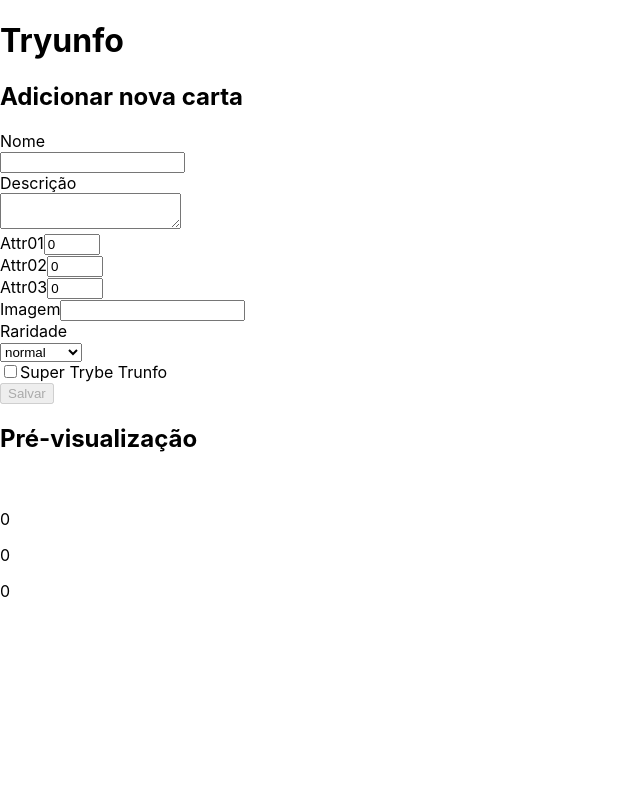
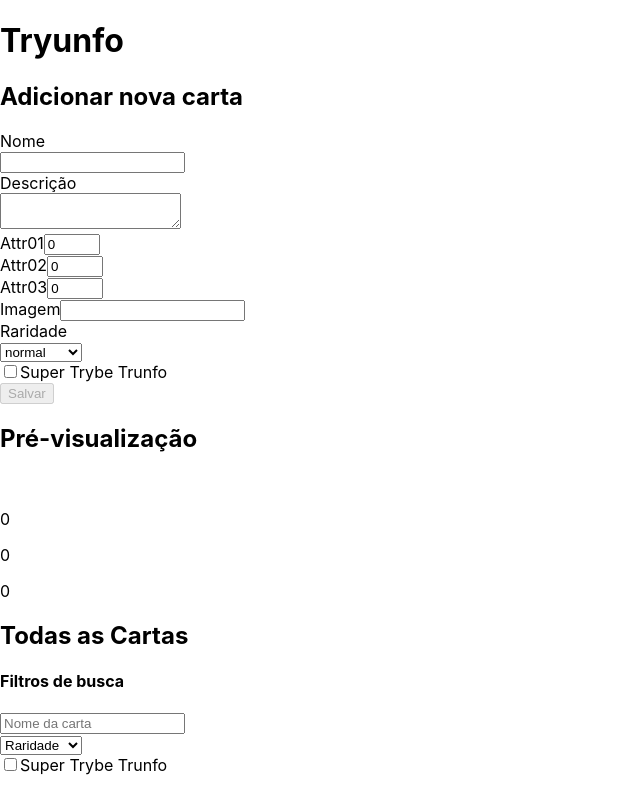
Before and after one commit to xmatheuspereira/Tryunfo, a React (Create React App) app: page / in a window 1280 px wide. Shown: the whole page, without its empty margins (0-640 px from the left). Built offline with nearby package versions, Linux system fonts and the light colour scheme.

Commit message:
Requisito 10 OK

```diff
--- a/src/App.js
+++ b/src/App.js
@@ -1,6 +1,7 @@
 import React from 'react';
 import Form from './components/Form';
 import Card from './components/Card';
+import Filter from './components/Filter';
 
 class App extends React.Component {
   state = {
@@ -16,6 +17,9 @@ class App extends React.Component {
     onSaveButtonClick: this.saveCard,
     cards: [],
     hasTrunfo: false,
+    searchByName: '',
+    searchByRarity: '',
+    searchByTrunfo: false,
   };
 
   // Ref. https://pt-br.reactjs.org/docs/forms.html
@@ -79,6 +83,9 @@ class App extends React.Component {
       cards: [...previousState.cards, createdCard],
       onSaveButtonClick: this.saveCard,
       hasTrunfo: false,
+      searchByName: '',
+      searchByRarity: '',
+      searchByTrunfo: '',
     }));
 
     if (cardTrunfo === true) {
@@ -103,7 +110,7 @@ class App extends React.Component {
   }
 
   render() {
-    const { cards } = this.state;
+    const { cards, searchByName } = this.state;
 
     return (
       <div>
@@ -115,9 +122,11 @@ class App extends React.Component {
         />
         <h2>Pré-visualização</h2>
         <Card { ...this.state } />
+        <h2>Todas as Cartas</h2>
         <div>
           {
-            cards.map((card) => (
+            cards.filter((search) => search.cardName.includes(searchByName))
+              .map((card) => (
                 <div key={ card.cardName }>
                   <Card { ...card } />
                   <button
@@ -130,8 +139,10 @@ class App extends React.Component {
                 </div>
               ))
           }
+          <Filter onInputChange={ this.handleInputChange } />
         </div>
       </div>
+
     );
   }
 }
--- /dev/null
+++ b/src/components/Filter.js
@@ -0,0 +1,58 @@
+import React from 'react';
+import PropTypes from 'prop-types';
+
+class Filter extends React.Component {
+  render() {
+    const {
+      searchByName,
+      searchByRarity,
+      searchByTrunfo,
+      onInputChange,
+    } = this.props;
+
+    return (
+      <div>
+        <h4>Filtros de busca</h4>
+        <input
+          id="searchByName"
+          type="text"
+          data-testid="name-filter"
+          placeholder="Nome da carta"
+          value={ searchByName }
+          onChange={ onInputChange }
+        />
+        <br />
+        <select
+          id="searchByRarity"
+          data-testid="rare-filter"
+          value={ searchByRarity }
+          onChange={ onInputChange }
+        >
+          <option disabled selected value="">Raridade</option>
+          <option value="todas">todas</option>
+          <option value="normal">normal</option>
+          <option value="raro">raro</option>
+          <option value="muito raro">muito raro</option>
+        </select>
+        <br />
+        <input
+          id="searchByTrunfo"
+          checked={ searchByTrunfo }
+          onChange={ onInputChange }
+          type="checkbox"
+          data-testid="trunfo-filter"
+        />
+        Super Trybe Trunfo
+      </div>
+    );
+  }
+}
+
+Filter.propTypes = {
+  searchByName: PropTypes.string.isRequired,
+  searchByRarity: PropTypes.string.isRequired,
+  searchByTrunfo: PropTypes.bool.isRequired,
+  onInputChange: PropTypes.func.isRequired,
+};
+
+export default Filter;
```
Lines whose indentation alone changed are shown as unchanged.
